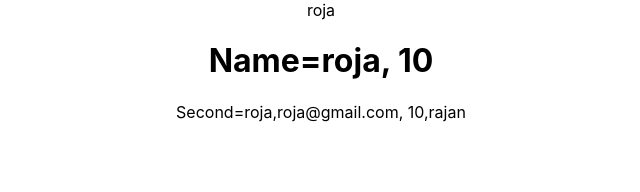
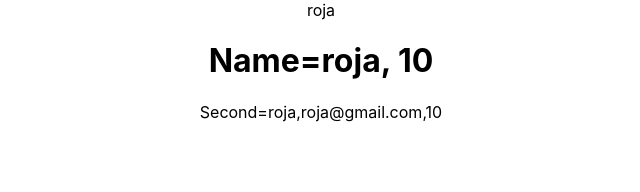
Before and after one commit to Rojarajangit/demo-project, a React (Create React App) app: page / in a window 1280 px wide. Shown: the top 192 px of the page, without its empty margins (319-959 px from the left). Built offline with nearby package versions, Linux system fonts and the light colour scheme.

Commit message:
StateAndProp

```diff
--- a/src/Second.js
+++ b/src/Second.js
@@ -1,7 +1,7 @@
 import React from 'react'
 
-export default function Second({first,email,Exp,last}) {
+export default function Second({first,email,Exp}) {
   return (
-    <div>Second={first},{email}, {Exp},{last}</div>
+    <div>Second={first},{email},{Exp}</div>
   )
 }
```
